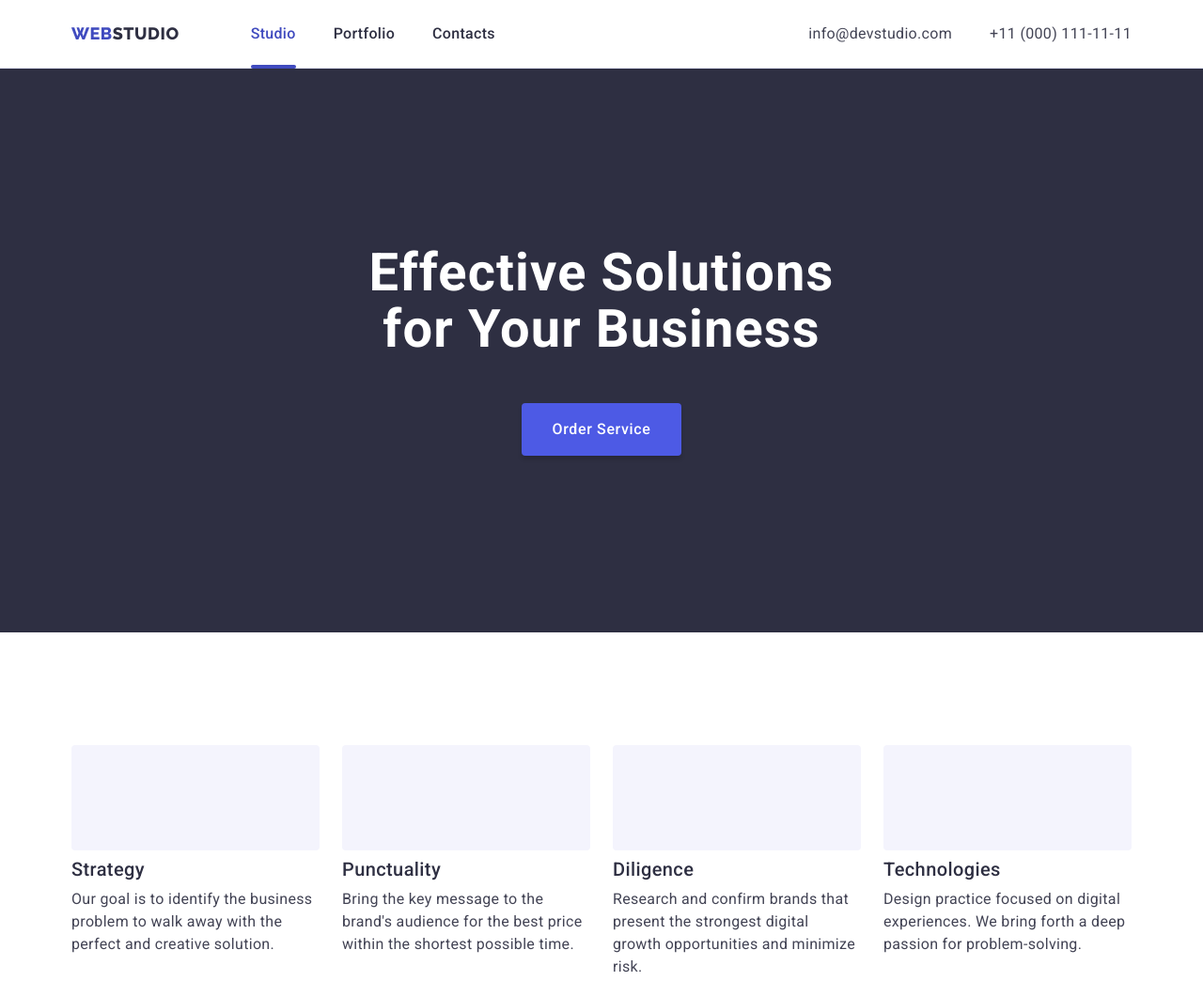
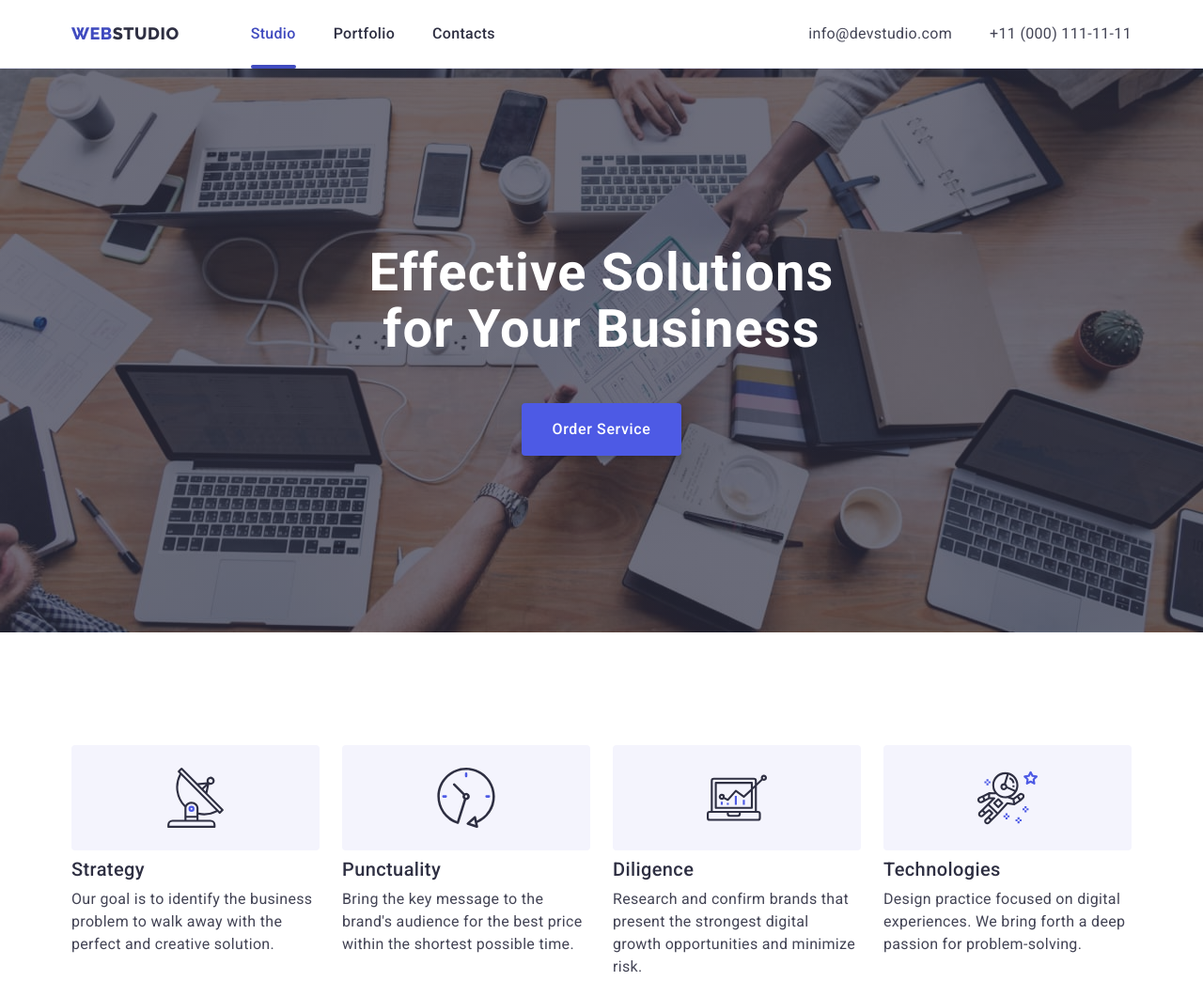
Before and after one commit to igorsohan/goit-markup-hw-04, a plain HTML site: page index.html in a window 1280 px wide. Shown: the top 1044 px of the page at 94% size. Drawn offline with nearby package versions, Linux system fonts and the light colour scheme; the site is published under a folder, as on GitHub Pages, so addresses that start at the root find nothing.

Commit message:
fix links

```diff
--- a/css/styles.css
+++ b/css/styles.css
@@ -207,7 +207,7 @@ header {
       rgba(46, 47, 66, 0.7),
       rgba(46, 47, 66, 0.7)
     ),
-    url(/images/people-office.jpg);
+    url(../images/people-office.jpg);
   background-repeat: no-repeat;
   background-position: 50% 50%;
   max-width: 1440px;
--- a/index.html
+++ b/index.html
@@ -83,7 +83,7 @@
             <li class="item-list">
               <div class="icon-block">
                 <svg class="icon-item" width="64" height="64">
-                  <use href="/images/icons.svg#icon-antenna-1"></use>
+                  <use href="./images/icons.svg#icon-antenna-1"></use>
                 </svg>
               </div>
               <h3 class="title-item">Strategy</h3>
@@ -95,7 +95,7 @@
             <li class="item-list">
               <div class="icon-block">
                 <svg class="icon-item" width="64" height="64">
-                  <use href="/images/icons.svg#icon-clock-1"></use>
+                  <use href="./images/icons.svg#icon-clock-1"></use>
                 </svg>
               </div>
               <h3 class="title-item">Punctuality</h3>
@@ -107,7 +107,7 @@
             <li class="item-list">
               <div class="icon-block">
                 <svg class="icon-item" width="64" height="64">
-                  <use href="/images/icons.svg#icon-diagram-1"></use>
+                  <use href="./images/icons.svg#icon-diagram-1"></use>
                 </svg>
               </div>
               <h3 class="title-item">Diligence</h3>
@@ -119,7 +119,7 @@
             <li class="item-list">
               <div class="icon-block">
                 <svg class="icon-item" width="64" height="64">
-                  <use href="/images/icons.svg#icon-astronaut-1"></use>
+                  <use href="./images/icons.svg#icon-astronaut-1"></use>
                 </svg>
               </div>
               <h3 class="title-item">Technologies</h3>
@@ -551,7 +551,7 @@
           <li class="customer-item">
             <a href="#" class="customer-link link">
               <svg class="customer-icon" width="104" height="56">
-                <use href="/images/icons.svg#icon-Client-6"></use>
+                <use href="./images/icons.svg#icon-Client-6"></use>
               </svg>
             </a>
           </li>
```
